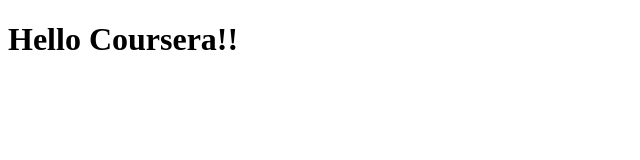
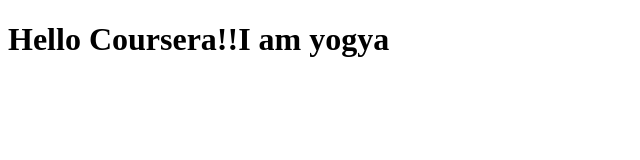
Before and after one commit to ysdhub/courseraHOPKINS, a plain HTML site: page site/Index.html/index.html in a window 1280 px wide. Shown: the whole page, without its empty margins (0-640 px from the left). Drawn offline with Linux system fonts and the light colour scheme.

Commit message:
Small addition made

```diff
--- a/site/Index.html/index.html
+++ b/site/Index.html/index.html
@@ -6,6 +6,6 @@
 	<title>Hello Yogya's Coursera!!</title>
 </head>
 <body>
-<h1>Hello Coursera!!</h1>
+<h1>Hello Coursera!!I am yogya</h1>
 </body>
 </html>
```
